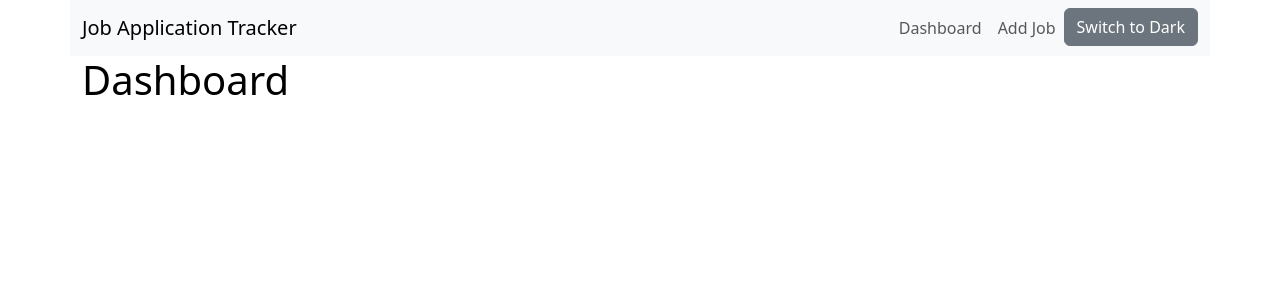
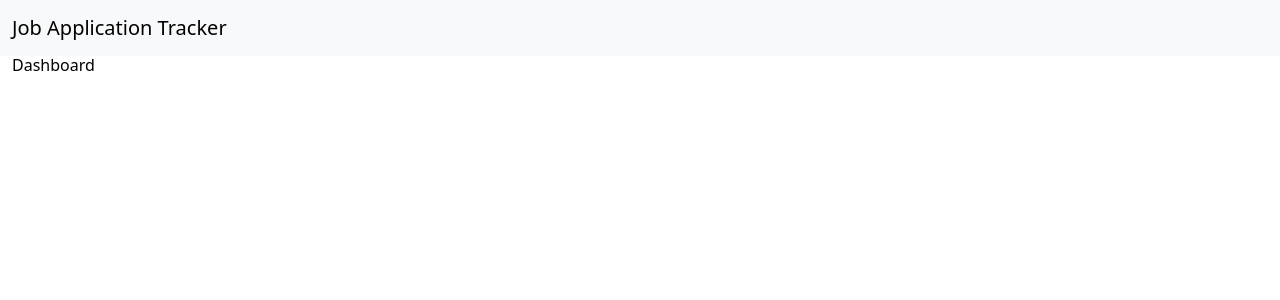
Before and after one commit to hasantohidul/job-application-tracker, a React (Create React App) app: page / in a window 1280 px wide. Shown: the top 300 px of the page. Built offline with nearby package versions, Linux system fonts and the light colour scheme.

Commit message:
chore: setup Tailwind CSS

```diff
--- /dev/null
+++ b/postcss.config.js
@@ -0,0 +1,6 @@
+module.exports = {
+  plugins: {
+    tailwindcss: {},
+    autoprefixer: {},
+  },
+}
--- a/src/index.css
+++ b/src/index.css
@@ -1,3 +1,7 @@
+@tailwind base;
+@tailwind components;
+@tailwind utilities;
+
 /* Define CSS variable for the light theme */
 :root {
   --background-color: #fff;
--- /dev/null
+++ b/tailwind.config.js
@@ -0,0 +1,10 @@
+/** @type {import('tailwindcss').Config} */
+module.exports = {
+  content: [
+    "./src/**/*.{js, jsx}"
+  ],
+  theme: {
+    extend: {},
+  },
+  plugins: [],
+}
```
